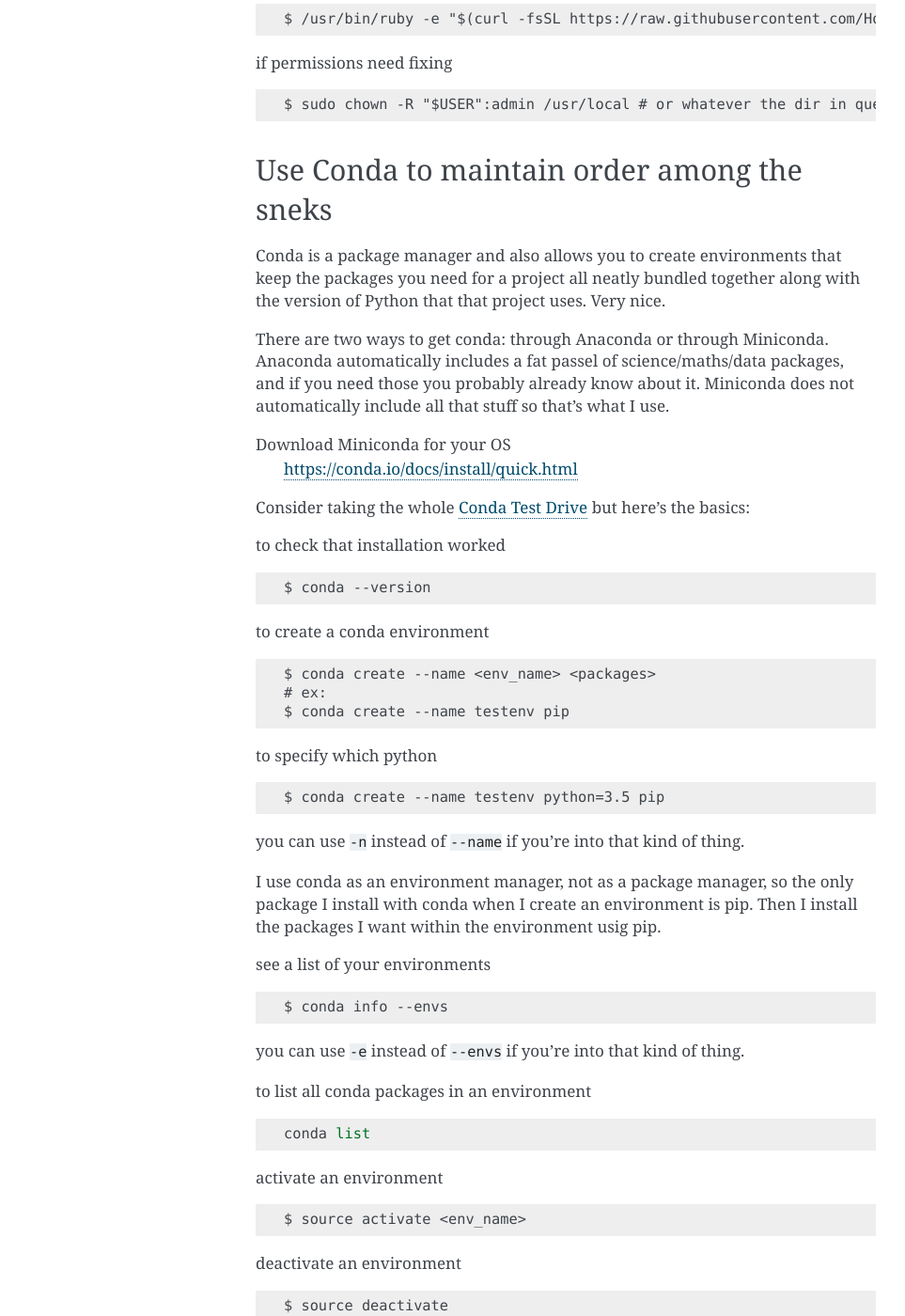
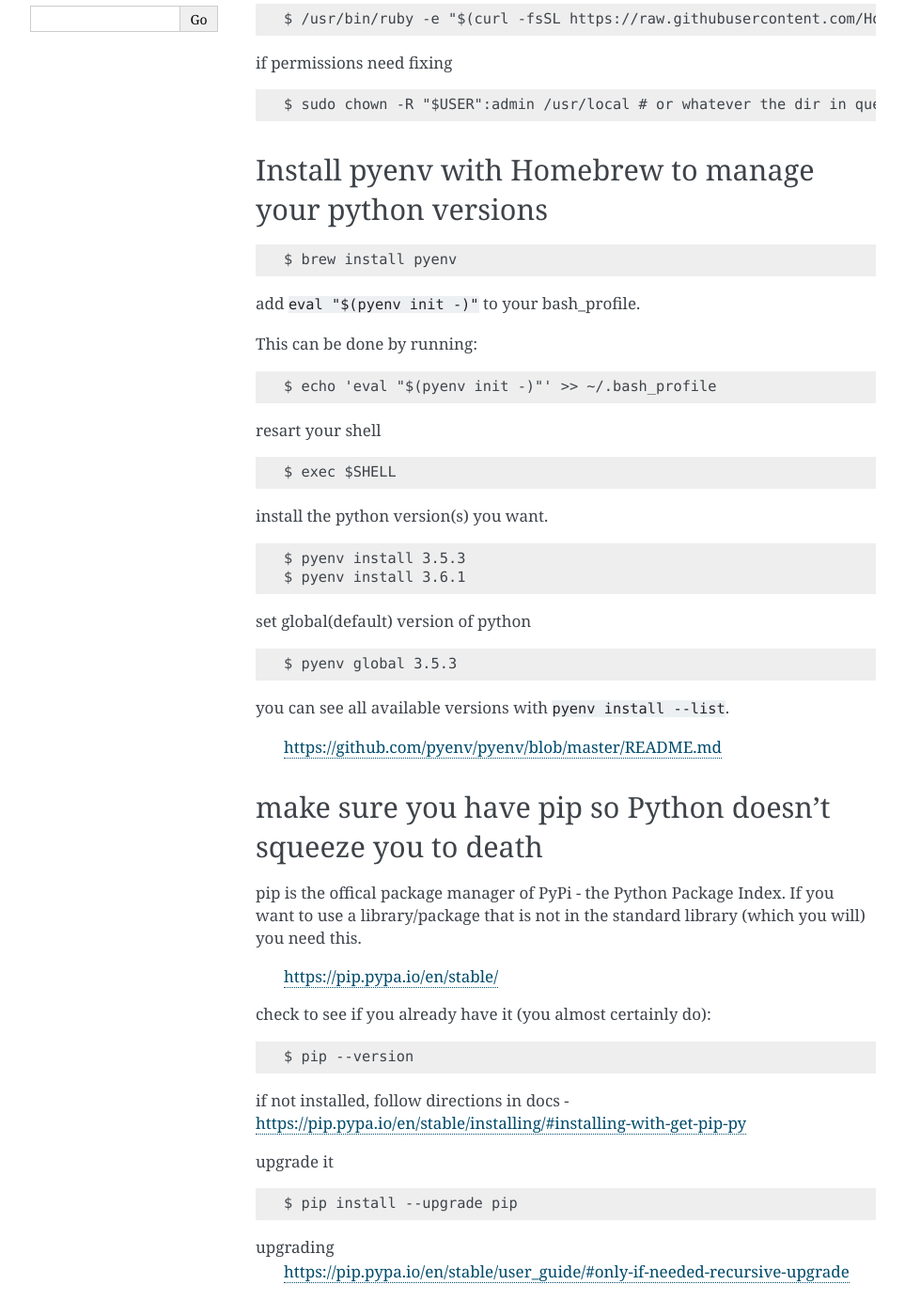
Before and after one commit to elanorigby/devbook, a Sphinx documentation site: the page built from source/python_env_mac.rst, in a window 1280 px wide and 1400 px high, scrolled down 704 px. Shown: the whole window at 94% size, without its empty margins (148-1111 px from the left). Built offline with Sphinx 7.4.7, drawn with Linux system fonts in a browser that asks for light colours; some of the changed text lies outside the part shown.

Commit message:
oh snap wrong branch

```diff
--- /dev/null
+++ b/source/conda/conda_intro.py
@@ -0,0 +1,9 @@
+Should I use Conda instead?
+===========================
+
+probably
+
+
+links
+-----
+https://jakevdp.github.io/blog/2016/08/25/conda-myths-and-misconceptions/
--- a/source/conf.py
+++ b/source/conf.py
@@ -49,8 +49,8 @@
 
 # General information about the project.
 project = 'notebook'
-copyright = '2017, qchan'
-author = 'qchan'
+copyright = '2017, sharlak'
+author = 'sharlak'
 
 # The version info for the project you're documenting, acts as replacement for
 # |version| and |release|, also used in various other places throughout the
@@ -90,8 +90,12 @@
 # Theme options are theme-specific and customize the look and feel of a theme
 # further.  For a list of options available for each theme, see the
 # documentation.
-#
-# html_theme_options = {}
+
+html_theme_options = {
+    'logo': 'devbooklogo.png',
+    'github_user': 'elanorigby',
+    'github_repo': 'devbook',
+}
 
 # Add any paths that contain custom static files (such as style sheets) here,
 # relative to this directory. They are copied after the builtin static files,
@@ -130,7 +134,7 @@
 #  author, documentclass [howto, manual, or own class]).
 latex_documents = [
     (master_doc, 'notebook.tex', 'notebook Documentation',
-     'qchan', 'manual'),
+     'sharlak', 'manual'),
 ]
 
 
--- a/source/git/git_tips.rst
+++ b/source/git/git_tips.rst
@@ -11,3 +11,7 @@
 https://csswizardry.com/2017/05/little-things-i-like-to-do-with-git/
 
 http://marklodato.github.io/visual-git-guide/index-en.html
+
+resolve merge conflict
+-----------------------
+https://help.github.com/articles/resolving-a-merge-conflict-using-the-command-line/
--- a/source/index.rst
+++ b/source/index.rst
@@ -2,9 +2,6 @@
    sphinx-quickstart on Fri Jun  2 23:15:40 2017.
    You can adapt this file completely to your liking, but it should at least
    contain the root `toctree` directive.
-
-sharlak's devbook
-====================================
 
 This is a place to keep and update all that stuff that in \~the future\~ I'm going to need to do and be like "I spent so long figuring that junk out and looking stuff up and now I have to do it all over again I wish I had written it down"
 
--- /dev/null
+++ b/source/irc/irissi_intro.rst
@@ -0,0 +1,4 @@
+irissi_intro.rst
+
+
+https://irssi.org/documentation/
--- a/source/python_env_mac.rst
+++ b/source/python_env_mac.rst
@@ -34,116 +34,80 @@
     reference - https://github.com/Homebrew/brew/blob/master/docs/FAQ.md
 
 
-Use Conda to maintain order among the sneks
--------------------------------------------
-Conda is a package manager and also allows you to create environments that keep the packages you need for a project all neatly bundled together along with the version of Python that that project uses. Very nice.
-
-There are two ways to get conda: through Anaconda or through Miniconda. Anaconda automatically includes a fat passel of science/maths/data packages, and if you need those you probably already know about it. Miniconda does not automatically include all that stuff so that's what I use.
-
-Download Miniconda for your OS
-    https://conda.io/docs/install/quick.html
-
-Consider taking the whole `Conda Test Drive <https://conda.io/docs/test-drive.html>`_ but here's the basics:
-
-to check that installation worked
+Install pyenv with Homebrew to manage your python versions
+----------------------------------------------------------------------
 ::
 
-    $ conda --version
+    $ brew install pyenv
 
-to create a conda environment
+add ``eval "$(pyenv init -)"`` to your bash_profile.
+
+This can be done by running::
+
+    $ echo 'eval "$(pyenv init -)"' >> ~/.bash_profile
+
+resart your shell
+::
+    $ exec $SHELL
+
+install the python version(s) you want.
 ::
 
-    $ conda create --name <env_name> <packages>
-    # ex:
-    $ conda create --name testenv pip
+    $ pyenv install 3.5.3
+    $ pyenv install 3.6.1
 
-to specify which python
+set global(default) version of python
 ::
-    $ conda create --name testenv python=3.5 pip
+
+    $ pyenv global 3.5.3
+
+you can see all available versions with ``pyenv install --list``.
+
+    https://github.com/pyenv/pyenv/blob/master/README.md
 
 
-you can use ``-n`` instead of ``--name`` if you're into that kind of thing.
+make sure you have pip so Python doesn’t squeeze you to death
+------------------------------------------------
+pip is the offical package manager of PyPi - the Python Package Index. If you want to use a library/package that is not in the standard library (which you will) you need this.
 
-I use conda as an environment manager, not as a package manager, so the only package I install with conda when I create an environment is pip. Then I install the packages I want within the environment usig pip.
+    https://pip.pypa.io/en/stable/
 
-see a list of your environments
+check to see if you already have it (you almost certainly do):
 ::
-    $ conda info --envs
 
-you can use ``-e`` instead of ``--envs`` if you're into that kind of thing.
+    $ pip --version
 
-to list all conda packages in an environment
+if not installed, follow directions in docs -
+https://pip.pypa.io/en/stable/installing/#installing-with-get-pip-py
+
+upgrade it
 ::
-    conda list
 
-activate an environment
-::
-    $ source activate <env_name>
+    $ pip install --upgrade pip
 
-deactivate an environment
-::
-    $ source deactivate
-
-*protip* ~ if 'source activate' and 'source deactivate' seem long to type, :doc:`alias </bash/bash_aliasing>` them.
-
-to delete an environment
-::
-    conda remove --name flowers --all
-
-The ``--all`` means all packages and you have to include it
+upgrading
+    https://pip.pypa.io/en/stable/user_guide/#only-if-needed-recursive-upgrade
 
 
-Use Pip so Python doesn’t squeeze you to death
------------------------------------------------
-When you create a conda environment include pip.
+Install virtualenv because you don't sh\*t where you eat
+---------------------------------------------------------
 ::
-    $ conda create --name newenv pip
 
-Inside the environment you can then use pip to install and manage any python packages you need.
+    pip install virtualenv
 
-to see a list of the packages you have installed
-::
-    $ pip list
+..
 
-**OR** be a cool guy and use :ref:`pipdeptree <pipdeptree-ref>`
+    reference - http://docs.python-guide.org/en/latest/dev/virtualenvs/
 
-to install a package
-::
-    $ pip install <package_name>
 
-to install a specific version of a package
-::
-    $ pip install Flask==0.10.1
+Cleanse your soul in the waters of pipenv
+-------------------------------------------
 
-to update a package
-::
-    $ pip install --upgrade <package_name>
 
-to uninstall a package
-::
-    $ pip uninstall <package_name>
 
-You'll need :doc:`pip/pip_commands` to survive.
+
 
 
 Use Git so that you don’t lose your mind / get murdered by your co-workers
 +++++++++++++++++++++++++++++++++++++++++++++++++++++++++++++++++++++++++++++++
 There are a lot of very nice resources for learning git. Here's one to get you started: https://www.atlassian.com/git
-
-
-Your workflow will look something like this
----------------------------------------------
-the first time you start a new project
-::
-    $ conda create -n baller_project pip
-
-that and every time after
-::
-    $ source activate baller_project
-    (baller_project)$ pip install <any packages needed>
-    # work on project, committing diligently with git
-    (baller_project)$ source deactivate
-
-
-
-True, we haven't talked about how to get your environment recognized by your project, but that varies pretty widely depending on what IDE or text editor you're using. I'll get into some at some point.
```
Also changed, not shown: source/conda/conda_intro.rst (+61 -0 lines), source/pip/dev_packages.rst (deleted, +0 -30 lines), source/pip/pip_intro.rst (added, +45 -0 lines), source/pipenv/pipenv_intro.rst (added, +10 -0 lines), source/pipenv/pipfile_intro.rst (added, +15 -0 lines), source/pipenv/pipvenv_v_wrapper.rst (added, +27 -0 lines), source/pipenv/scrap.txt (added, +14 -0 lines), source/pipvenv_v_wrapper.rst (added, +16 -0 lines), source/pyenv/pyenv_intro.rst (added, +32 -0 lines), source/whatisgoingon.rst (added, +13 -0 lines), source/_static/devbooklogo.png (added), 2 other files.
